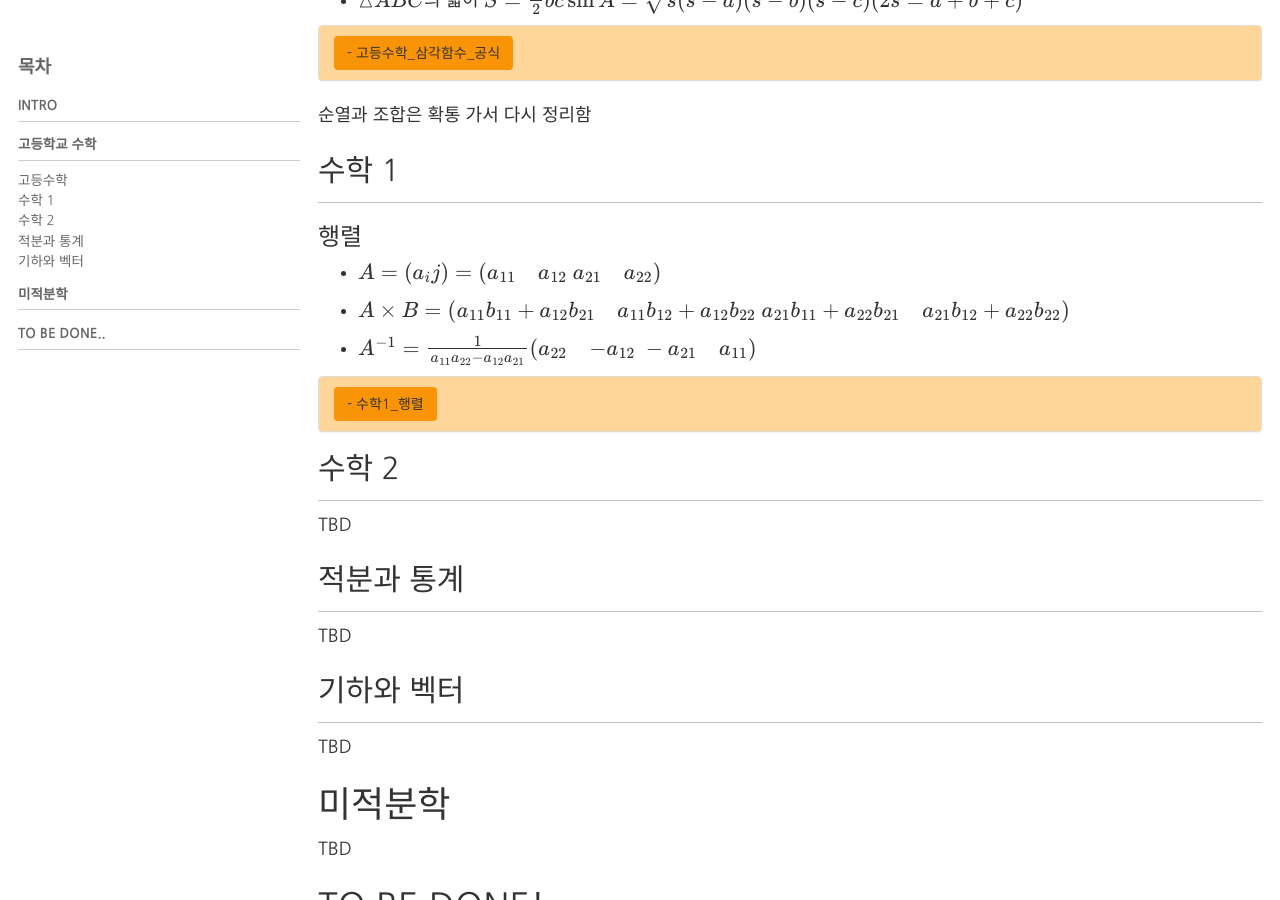
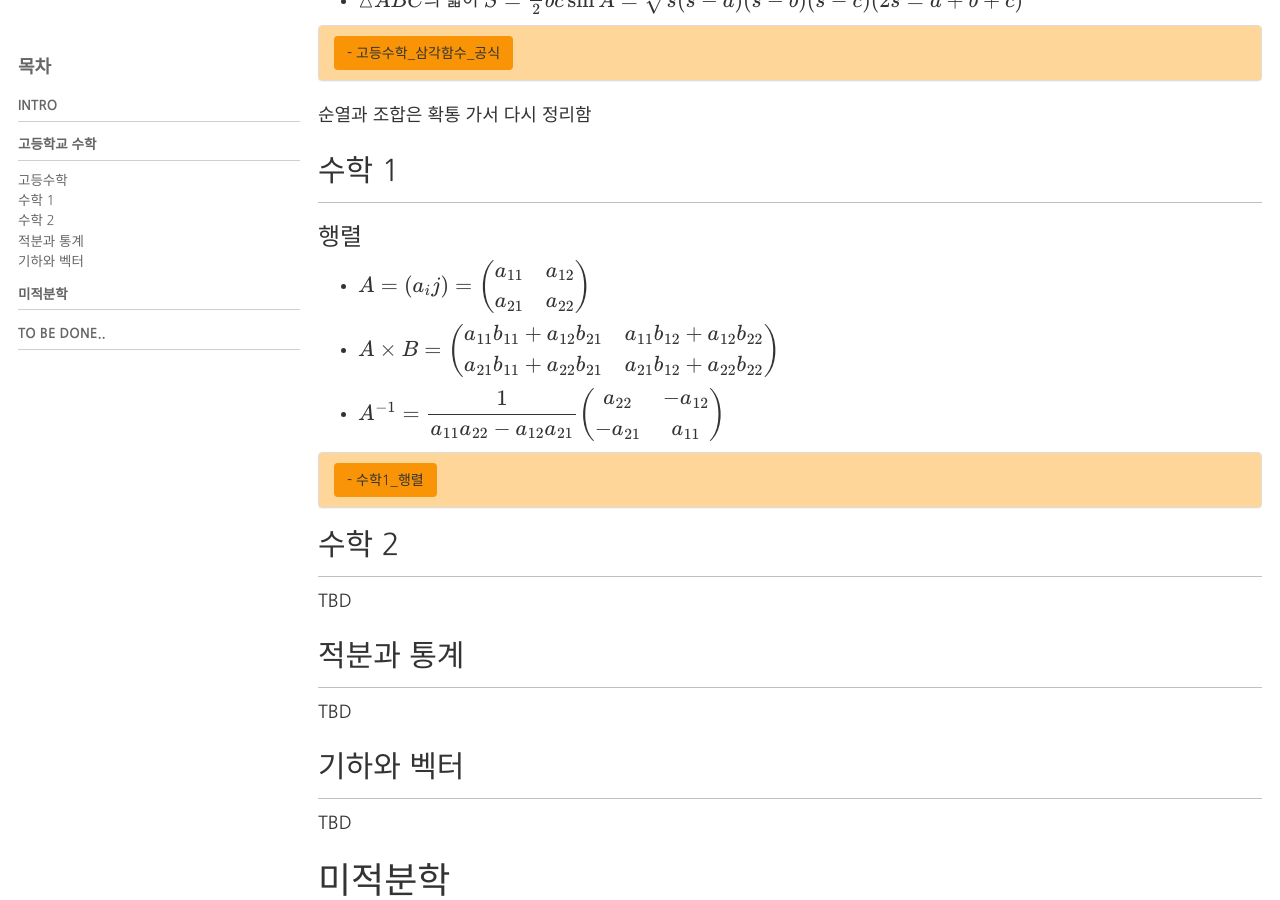
Before and after one commit to illhyhl1111/PPPP.github.io, a Jekyll site: the page built from _posts/2018-09-16-mathematics.md, in a window 1280 px wide and 900 px high, scrolled down 4519 px. Built offline with Jekyll 4.4.1, drawn with Linux system fonts in a browser that asks for light colours; nearby versions of some CDN libraries; formulas are drawn with MathJax 3; part of the change alters nothing that is shown.

Commit message:
1차수정 / 왜 \\ 개행안됌

```diff
--- a/_posts/2018-09-16-mathematics.md
+++ b/_posts/2018-09-16-mathematics.md
@@ -668,9 +668,9 @@ $$ </p>
 ## 수학 1
 
 ### 행렬
-* $A=(a_ij)=\begin{pmatrix} a_{11} & a_{12} \\ a_{21} & a_{22} \end{pmatrix}$
-* $A \times B = \begin{pmatrix} a_{11}b_{11}+a_{12}b_{21} & a_{11}b_{12}+a_{12}b_{22} \\ a_{21}b_{11}+a_{22}b_{21} & a_{21}b_{12}+a_{22}b_{22}\end{pmatrix}$
-* $A^{-1}=\frac{1}{a_{11} a_{22}-a_{12} a_{21}}{\begin{pmatrix} a_{22} & -a_{12} \\ -a_{21} & a_{11} \end{pmatrix} }$
+* $A=(a_ij)=\begin{pmatrix} a_{11} & a_{12} \\\\ a_{21} & a_{22} \end{pmatrix}$
+* $A \times B = \begin{pmatrix} a_{11}b_{11}+a_{12}b_{21} & a_{11}b_{12}+a_{12}b_{22} \\\\ a_{21}b_{11}+a_{22}b_{21} & a_{21}b_{12}+a_{22}b_{22}\end{pmatrix}$
+* $A^{-1}=\dfrac{1}{a_{11} a_{22}-a_{12} a_{21}}{\begin{pmatrix} a_{22} & -a_{12} \\\\ -a_{21} & a_{11} \end{pmatrix} }$
 
 {% capture context1 %}
 #### 행렬의 정의
@@ -681,15 +681,15 @@ $$ </p>
 <br/>
 
 #### 행렬의 연산
-* $A=\begin{pmatrix} a_{11} & a_{12} \\ a_{21} & a_{22} \end{pmatrix}, B=\begin{pmatrix} b_{11} & b_{12} \\ b_{21} & b_{22} \end{pmatrix}$일 때
+$A=\begin{pmatrix} a_{11} & a_{12} \\ a_{21} & a_{22} \end{pmatrix}, B=\begin{pmatrix} b_{11} & b_{12} \\ b_{21} & b_{22} \end{pmatrix}$일 때
 * $A=B \Leftrightarrow a_{ij} = b_{ij}$
 * $A+B=\begin{pmatrix} a_{11}+b_{11} & a_{12}+b_{12} \\ a_{21}+b_{21} & a_{22}+b_{22}\end{pmatrix}$
 * $A-B=\begin{pmatrix} a_{11}-b_{11} & a_{12}-b_{12} \\ a_{21}-b_{21} & a_{22}-b_{22}\end{pmatrix}$
 * $kA=\begin{pmatrix} ka_{11} & ka_{12} \\ ka_{21} & ka_{22}\end{pmatrix}$ <br/>
 
-![Alt text](/pictures/mathematics/274D6B4152FB2FB105.png) <br/>
+* ![Alt text](/pictures/mathematics/274D6B4152FB2FB105.png) <br/>
 * $A \times B = \begin{pmatrix} a_{11}b_{11}+a_{12}b_{21} & a_{11}b_{12}+a_{12}b_{22} \\ a_{21}b_{11}+a_{22}b_{21} & a_{21}b_{12}+a_{22}b_{22}\end{pmatrix}$
-* 일반적으로, $A \times B = (AB_{ij}) = (\sum_{k} {a_{ik}b_{kj})$ <br/>
+* 일반적으로, $A \times B = (AB_{ij}) = \left(\sum_{k} {a_{ik}b_{kj}}\right)$ <br/>
 
 * $O$: 모든 성분이 0인 행렬
 * $I_n = (I_{n,ij})$, $I_{n,ij}= \begin{cases} 1 & \text{if }i = j \\ 0 & \text{else} \end{cases}$ 인 $n$차 정사각행렬
@@ -697,15 +697,15 @@ $$ </p>
 <br/>
 
 #### 역행렬
-* $n$차 정사각행렬 $A$에 대하여, $XA=AX=I_n$ 인 행렬 $X$가 존재할 때, 행렬 $X$를 $A$의 역행렬이라 하고 $A^{-1}$로 나타냄
-* $XA=I \Leftrightarrow X=A^{-1}, AX=I \Leftrightarrow X=A^{-1}$
+$n$차 정사각행렬 $A$에 대하여, $XA=AX=I_n$ 인 행렬 $X$가 존재할 때, 행렬 $X$를 $A$의 역행렬이라 하고 $A^{-1}$로 나타냄
+* $XA=I \Leftrightarrow X=A^{-1}, \; AX=I \Leftrightarrow X=A^{-1}$
 * $I^{-1} = I$
 * $(A^{-1})^{-1}=A$
 * $(AB)^{-1}=B^{-1}A^{-1}$
 * $(kA)^{-1}=\frac{1}{k}A^{-1}$
 * $(A^n)^{-1}=(A^{-1})^n$ <br/>
 
-* 이차 정사각행렬 $A$에 대해서 $A^{-1}=\frac{1}{a_{11} a_{22}-a_{12} a_{21}}{\begin{pmatrix} a_{22} & -a_{12} \\ -a_{21} & a_{11} \end{pmatrix} }$
+* 이차 정사각행렬 $A$에 대해서 $A^{-1}=\dfrac{1}{a_{11} a_{22}-a_{12} a_{21}}{\begin{pmatrix} a_{22} & -a_{12} \\ -a_{21} & a_{11} \end{pmatrix} }$
 * 일반항은.. 다음 단계에
 
 <br/>
@@ -729,61 +729,67 @@ $$ </p>
 * 행렬을 원소로 하는 집합에서 덧셈은 교환, 결합법칙을 만족하고, 항등원 $O$와 역원 $-A$가 존재하는 군이다.
 * 정사각행렬을 원소로 하는 집합에서 덧셈은 교환법칙을 만족하고, 항등원 $I$가 존재하지만, 결합법칙은 만족하지 않고 역행렬은 없을수도 있는 [모노이드](https://ko.wikipedia.org/wiki/%EB%AA%A8%EB%85%B8%EC%9D%B4%EB%93%9C)이다.
   * [증명??](https://proofwiki.org/wiki/Square_Matrices_forms_Monoid)
+
 <br/>
 
 #### 행렬의 곱셈은 대체 왜 저따구로 정의되었는가
-<p> $$A \times B = (AB_{ij}) = (\sum_{k} {a_{ik}b_{kj}) $$ </p>
+<p> $$A \times B = (AB_{ij}) = \left(\sum_{k} {a_{ik}b_{kj}}\right) $$ </p>
 <br/>
 $A+B=\begin{pmatrix}a_{11}+b_{11} & a_{12}+b_{12} \\ a_{21}+b_{21} & a_{22}+b_{22} \end{pmatrix}$라고 해놨는데 <br/>
 $A \times B= \begin{pmatrix} a_{11}b_{11} & a_{12}b_{12} \\ a_{21}b_{21} & a_{22}b_{22} \end{pmatrix}$는 왜 아닌가 <br/>
+<br/>
 행렬을 배우면서 이러한 의문이 생기지 않는다면 공부를 매우 하기 싫었던 사람이었을것이다 <br/>
 <br/>
 일단 $A x B= \begin{pmatrix} a_{11}b_{11} & a_{12}b_{12} \\ a_{21}b_{21} & a_{22}b_{22} \end{pmatrix}$라고 생각해보자 <br/>
-그럼 행렬의 존재 이유는? 그렇게 되면 여러 숫자를 하필이면 직사각형 형태로 엮어서 저장하는 쓰잘데기 없는 숫자묶음 말고 더 의미가 있는가? <br/>
-일단 수학 공부를 좀 하긴 한 사람이면 행렬이라는 표현의 존재 이유 자체가 이 곱셈연산의 방식에 있음을 여럼풋이 느낄 수 있을것이다. <br/>
+그럼 행렬의 존재 이유는? <br/>
+그렇게 되면 여러 숫자를 하필이면 직사각형 형태로 엮어서 저장하는 쓰잘데기없는 숫자묶음 말고 더 의미가 있는가? <br/>
+일단 수학 공부를 좀 하긴 한 사람이면 행렬의 존재 이유 자체가 이 곱셈연산의 방식에 있음을 여럼풋이 느낄 수 있을것이다. <br/>
 그렇긴 한데 그래서 왜 저렇게 곱하는거냐고 <br/>
 <br/>
 일단 2차원 평면상의 점 $(x, y)$가 있다고 치자. <br/>
-그럼 이 점을 어딘가로 선형사상(linear transform) 시켜버리는 함수 $f:(x, y) \longrightarrow (ex+fy, gx+hy)$는 종종 중요하게 쓰인다. <br/>
-그런 함수가 하나 더 있다고 치자. $g:(x, y) \longrightarrow (ax+by, cx+dy)$ <br/>
+그럼 이 점을 어딘가로 선형사상(linear transform) 시켜버리는 함수 $f:(x, y) \longrightarrow (ex+fy,\, gx+hy)$는 종종 중요하게 쓰인다. <br/>
+그런 함수가 하나 더 있다고 치자. $g:(x, y) \longrightarrow (ax+by,\, cx+dy)$ <br/>
 <br/>
 그럼 점 $(x, y)$를 $f$로 한번 transform하고 $g$로 transform한 점 $g(f(x, y))$를 표현해보자.<br/>
-<p> $$g(f(x,y)) = g(ex+fy, gx+hy) = ((ae+bg)x+(af+bh)y, (ce+dg)x+(cf+dh)y)$$ </p>
+<p> $$g(f(x,y)) = g(ex+fy,\, gx+hy) = ((ae+bg)x+(af+bh)y,\, (ce+dg)x+(cf+dh)y)$$ </p>
 먼가 더럽다.<br/>
 <br/>
 또 이번엔 3차원 공간상의 점 $(x, y, z)$에 대한 선형사상을 생각해보자 <br/>
-그럼 $f:(x, y, z) \longrightarrow (ax+by+cz, dx+ey+fz, gx+hy+iz), g:(x, y, z) \longrightarrow ...$ <br/>
-$g(f(x, y, z)) = ......$ <br/>
+그럼 $f:(x, y, z) \longrightarrow (ax+by+cz,\, dx+ey+fz,\, gx+hy+iz), \quad g:(x,\, y,\, z) \longrightarrow ...$ <br/>
+$g(f(x,\, y,\, z)) = ......$ <br/>
 아 쓰기싫다. <br/>
 <br/>
 이렇게 선형사상을 함수로 써버리면 매우 꼴뵈기 싫은 부분이 몇개 생기는데,
-* 첫번째로는 $f:(x, y) \longrightarrow (ex+fy, gx+hy), g:(x, y) \longrightarrow (ax+by, cx+dy)$ 등<br/>
-  선형사상의 성질을 결정하는 것은 a, b, c, d와 같은 상수항인데 계속 x, y항을 써줘야된다는거
+* 첫번째로는 $f:(x,\, y) \longrightarrow (ex+fy,\, gx+hy), g:(x,\, y) \longrightarrow (ax+by,\, cx+dy)$ 등<br/>
+  선형사상의 성질을 결정하는 것은 $a,\, b,\, c,\, d$와 같은 상수항인데 계속 $x,\, y$항을 써줘야 된다는것
 * 두번째로는 2차원 평면이면 4개의 항을, 3차원 공간이면 9개의 항을, $n$차원 초평면이면 $n^2$개의 항을<br/>
-  무려 한 line에다 다 때려박아야된다는거<br/>
+  무려 한 line에다 다 때려박아야 된다는것
+
 이런 안타까운 상황에서 옛날옛적 수학자들은 저러한 표현을 쓰다가 손이 좀 아팠을 것이다.<br/>
 <br/>
 손이 아파서 화가 난 수학자들은 아래 수식을 뻘하게 쳐다본다 <br/>
-<p> $$f:(x, y, z) \longrightarrow (ax+by+cz, dx+ey+fz, gx+hy+iz)$$ </p>
-여기서 $ax+by+cz, dx+ey+fz, gx+hy+iz$는 $f(x, y, z)$의 $x, y, z$축 항을 분리해서 쓴거다. <br/>
-그럼 야 $ax+by+cz$도 $x, y, z$축 항을 분리해서 $a, b, c$로 쓰면 되지 않겠느냐? 하는 합리적 의심이 떠오른다<br/>
+<p> $$f:(x,\, y,\, z) \longrightarrow (ax+by+cz,\, dx+ey+fz,\, gx+hy+iz)$$ </p>
+여기서 $ax+by+cz,\, dx+ey+fz,\, gx+hy+iz$는 $f(x, y, z)$의 $x,\, y,\, z$축 항을 분리해서 쓴거다. <br/>
+'그럼 야 $ax+by+cz$도 $x,\, y,\, z$축 항을 분리해서 $a,\, b,\, c$로 쓰면 되지 않겠느냐?' 하는 합리적 의심이 떠오른다<br/>
 <br/>
-그럼 이제 $f:(x, y) \longrightarrow (ex+fy, gx+hy), g:(x, y) \longrightarrow (ax+by, cx+dy)$를<br/>
+그럼 이제 $f:(x, y) \longrightarrow (ex+fy,\, gx+hy), g:(x, y) \longrightarrow (ax+by,\, cx+dy)$를<br/>
 <p> $$X= \begin{pmatrix} x \\ y \end{pmatrix}, F = \begin{pmatrix} e & f \\ g & h \end{pmatrix}, G = \begin{pmatrix}a & b \\ c & d \end{pmatrix}$$ </p>
 와 같이 써보자. <br/>
-그럼 이제 어떻게 $F$와 $X$를 합쳐서 $(ex+fy, gx+hy)$ 꼴이 나오게 할 것이고<br/>
-또 어떻게 $G, F, X$를 합쳐서 $g(f(x,y)) = ((ae+bg)x+(af+bh)y, (ce+dg)x+(cf+dh)y)$ 꼴이 나오게 할 것인가<br/>
+그럼 이제 어떻게 $F$와 $X$를 합쳐서 $(ex+fy,\, gx+hy)$ 꼴이 나오게 할 것이고<br/>
+또 어떻게 $G, F, X$를 합쳐서 $g(f(x,y)) = ((ae+bg)x+(af+bh)y,\, (ce+dg)x+(cf+dh)y)$ 꼴이 나오게 할 것인가<br/>
 <br/>
 여기서 수학자들은 뭔가 발견하는데 <br/>
 $X, F, G$와 같은 점과 선형사상을 행렬이라고 정의하고, <br/>
-행렬의 곱셈 연산을 $A \times B = (AB_{ij}) = (\sum_{k} {a_{ik}b_{kj})$ 와 같이 정의한다면 <br/>
-$f(x)$를 $F \times X$, $g(f(x))$를 $G \times F \times X$, $g \circ f$를 $G \times F$로 나타낼 수 있다는 것. <br/>
+행렬의 곱셈 연산을 $A \times B = (AB_{ij}) = \left(\sum_{k} {a_{ik}b_{kj}}\right)$ 와 같이 정의한다면 <br/>
+$f(x)$를 $F \times X$, <br/>
+$g(f(x))$를 $G \times F \times X$, <br/>
+$g \circ f$를 $G \times F$로 나타낼 수 있다는 것. <br/>
 더 나아가 이는 임의의 $n$차원의 점과 사상에 대해서도 성립한다. <br/>
 와 씐난다! <br/>
 [이것이 바로 선형대수학 제일의 철학, ‘선형사상(=함수)은 행렬과 같다’ 는 말이다.](http://wiki.mathnt.net/index.php?title=%EA%B3%A0%EA%B5%90%EC%83%9D%EB%8F%84_%EC%9D%B4%ED%95%B4%ED%95%A0_%EC%88%98_%EC%9E%88%EB%8A%94_%EA%B5%B0%EB%A1%A0_%EC%9E%85%EB%AC%B8)<br/>
 <br/>
-아무튼, $AB_{ij} = \sum_{k} {a_{ik}b_{kj}$같은 정의에 과연 어떤 해석이 가능하길래 점과 사상의 곱, 사상과 사상의 곱 모두에 적용이 되는가? <br/>
-솔직히 잘 모르겠다. 나중에 알게되면 적어야지 <br/>
+아무튼, $AB_{ij} = \sum_{k} {a_{ik}b_{kj}}$같은 정의에 과연 어떤 해석이 가능하길래 점과 사상의 곱, 사상과 사상의 곱 모두에 적용이 되는가? <br/>
+솔직히 잘 모르겠다. 나중에 알게되면 적어봄 <br/>
 <br/>
 그 밖에도, 그래프를 행렬로 표현하는 Adjacency matrix에서 곱셈의 의미 등 행렬의 곱셈 정의에는 기타 심오한 의미가 담긴 것으로 보인다.<br/>
 아니면 선형사상을 표현하려고 행렬을 정의했는데 side effect로 여러 분야에서 먹힌걸수도 있고<br/>
@@ -792,8 +798,8 @@ $f(x)$를 $F \times X$, $g(f(x))$를 $G \times F \times X$, $g \circ f$를 $G \t
 <br/>
 
 #### 일반적 역행렬
-<p> $$A^{-1} = \frac{1}{|A|} adj(A) \\
-\text{where }adj(A) = [\bar{A_ij}]^t, \; \bar{A_ij} = (-1)^{i+j}|M_{ij}| $$ </p>
+<p> $$ \begin{align} A^{-1} &= \frac{1}{|A|} adj(A) \\
+\text{where }adj(A) &= [\bar{A_ij}]^t, \; \bar{A_ij} = (-1)^{i+j}|M_{ij}| \end{align}$$ </p>
 
 어... 난감하다 <br/>
 하나씩 보자
@@ -807,10 +813,10 @@ $f(x)$를 $F \times X$, $g(f(x))$를 $G \times F \times X$, $g \circ f$를 $G \t
     ![Alt text](/pictures/mathematics/4.jpg)
 <br/>
 
-* $|A|$
+* $\mid A \mid$
   * determinant
-  * $|A| = \sum_{j=1}^{n} {(-1)^{k+j}a_{kj}|M_{kj}|}$
-    * 여기서 k는 아무 행이나 상관없다.
+  * $\mid A \mid = \sum_{j=1}^{n} {(-1)^{k+j}a_{kj}\mid M_{kj} \mid}$
+    * 여기서 $k$는 아무 행이나 상관없다.
 <br/>
 
 뭐.. 역행렬의 선형대수학적 의미(역사상) 등 심오한 파트는 일단 [링크](https://m.blog.naver.com/PostView.nhn?blogId=at3650&logNo=221057878162&categoryNo=3)만 남긴다. <br/>
```
